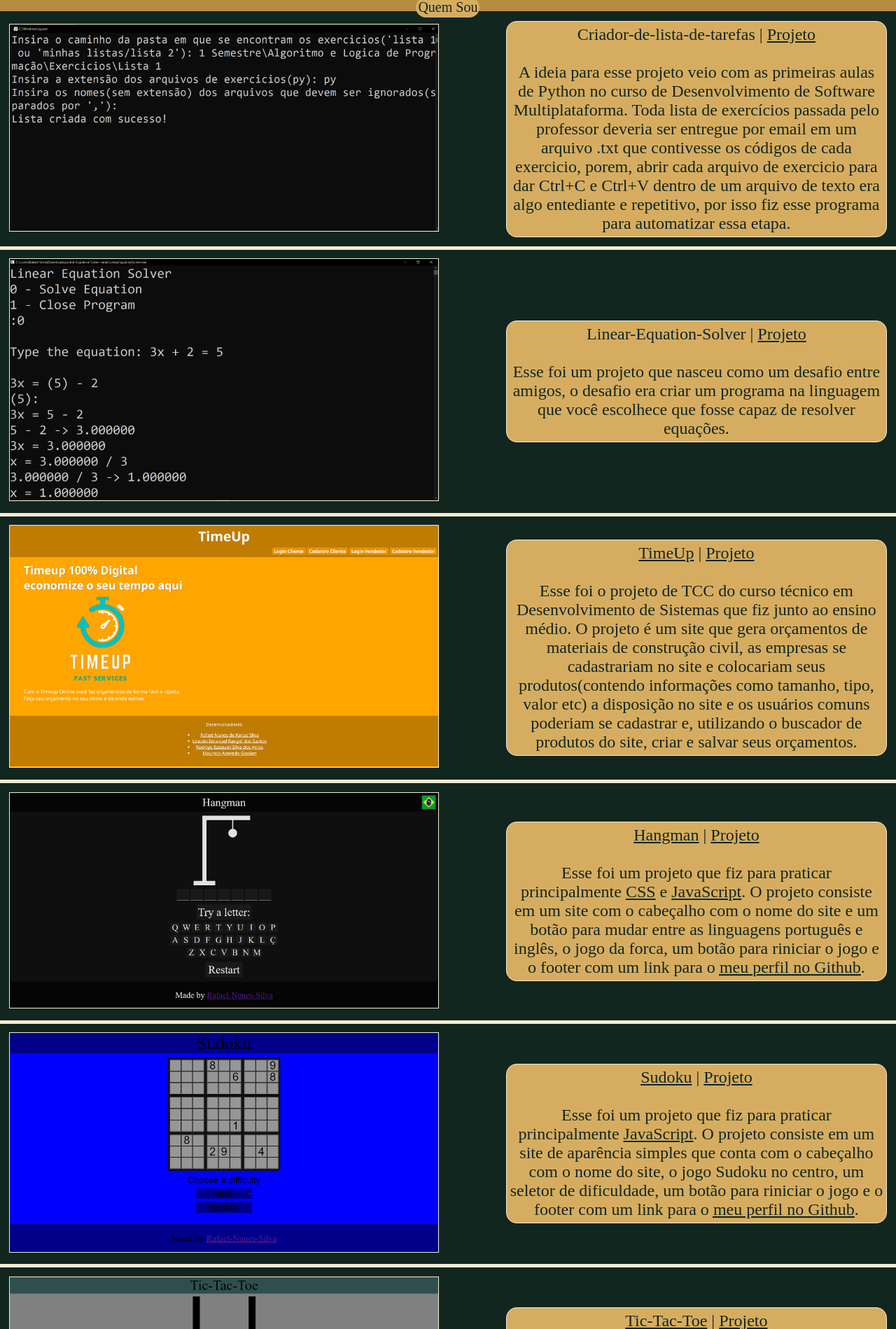
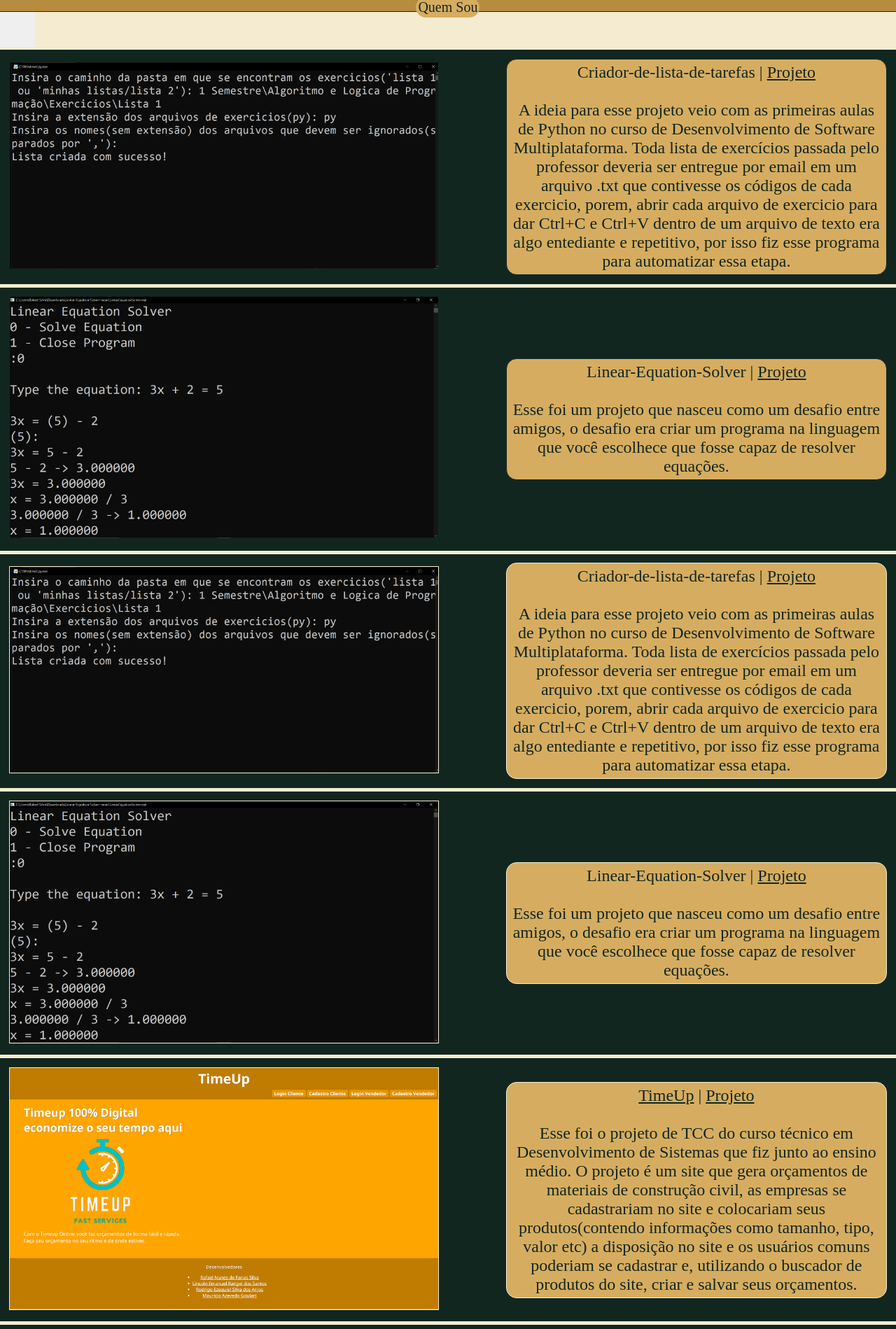
Before and after one commit to Rafael-Nunes-Silva/Portfolio-Pessoal, a Flask app: page /Projetos in a window 1280 px wide. Shown: the part 83-1982 px from the top of the page at 70% size. Run offline with Flask 2, Linux system fonts and the light colour scheme.

Commit message:
Adição de projetos

```diff
--- a/src/static/css/Projetos.css
+++ b/src/static/css/Projetos.css
@@ -1,3 +1,16 @@
+.ano-dropdown{
+
+}
+.ano-dropdown button{
+    width: 50px;
+    height: 50px;
+}
+.ano-dropdown button:hover{
+    background-color: red;
+}
+
+
+
 .projeto{
     display: flex;
 
--- a/src/templates/Projetos.html
+++ b/src/templates/Projetos.html
@@ -10,6 +10,31 @@
 
 {% block content %}
     <div id="content">
+        <div class="claro ano-dropdown">
+            <button id="ano-dropdown"></button>
+            <div class="escuro projeto row">
+                <div class="col-6">
+                    <img src="static/images/Projetos/Criador-de-lista-de-tarefas.PNG">
+                </div>
+                <div class="col-1"></div>
+                <div class="col-5">
+                    <p>Criador-de-lista-de-tarefas | <a href="https://github.com/Rafael-Nunes-Silva/Criador-de-lista-de-tarefas">Projeto</a><br><br>A ideia para esse projeto veio com as primeiras aulas de Python no curso de Desenvolvimento de Software Multiplataforma. Toda lista de exercícios passada pelo professor deveria ser entregue por email em um arquivo .txt que contivesse os códigos de cada exercicio, porem, abrir cada arquivo de exercicio para dar Ctrl+C e Ctrl+V dentro de um arquivo de texto era algo entediante e repetitivo, por isso fiz esse programa para automatizar essa etapa.</p>
+                </div>
+            </div>
+            <div class="divisor row"></div>
+            <div class="escuro projeto row">
+                <div class="col-6">
+                    <img src="static/images/Projetos/LinearEquationSolver.PNG">
+                </div>
+                <div class="col-1"></div>
+                <div class="col-5">
+                    <p>Linear-Equation-Solver | <a href="https://github.com/Rafael-Nunes-Silva/Linear-Equation-Solver">Projeto</a><br><br>Esse foi um projeto que nasceu como um desafio entre amigos, o desafio era criar um programa na linguagem que você escolhece que fosse capaz de resolver equações.</p>
+                </div>
+            </div>
+            <div class="divisor row"></div>
+        </div>
+
+
         <div class="escuro projeto row">
             <div class="col-6">
                 <img src="static/images/Projetos/Criador-de-lista-de-tarefas.PNG">
```
